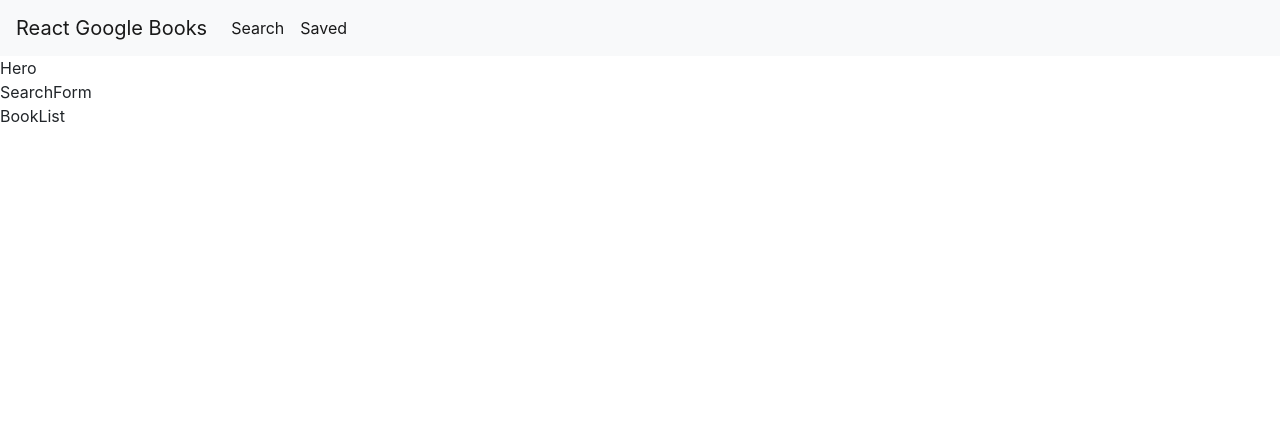
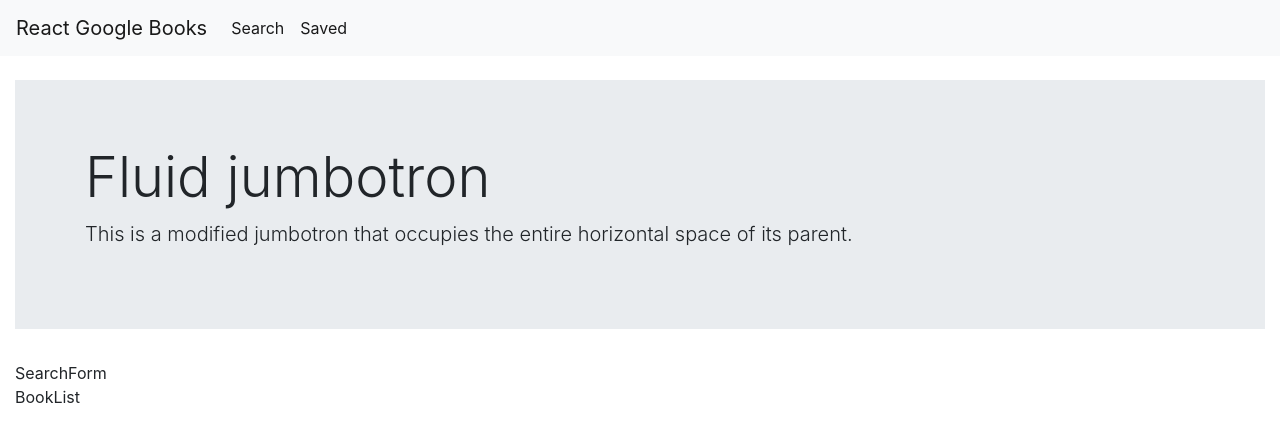
Before and after one commit to d606n6k/google-book-search, a React (Create React App) app in the folder client/: page / in a window 1280 px wide. Shown: the top 442 px of the page. Built offline with nearby package versions, Linux system fonts and the light colour scheme.

Commit message:
added jumbotron to Hero component and also added a Wrapper component

```diff
--- a/client/src/components/Hero/index.js
+++ b/client/src/components/Hero/index.js
@@ -1,5 +1,15 @@
 function Hero() {
-  return <div>Hero</div>;
+  return (
+    <div class="jumbotron jumbotron-fluid">
+      <div class="container">
+        <h1 class="display-4">Fluid jumbotron</h1>
+        <p class="lead">
+          This is a modified jumbotron that occupies the entire horizontal space
+          of its parent.
+        </p>
+      </div>
+    </div>
+  );
 }
 
 export default Hero;
--- a/client/src/components/SearchPage/index.js
+++ b/client/src/components/SearchPage/index.js
@@ -1,14 +1,15 @@
 import BookList from "../BookList";
 import Hero from "../Hero";
 import SearchForm from "../SearchForm";
+import Wrapper from "../Wrapper";
 
 function SearchPage() {
   return (
-    <>
+    <Wrapper>
       <Hero />
       <SearchForm />
       <BookList />
-    </>
+    </Wrapper>
   );
 }
 
--- /dev/null
+++ b/client/src/components/Wrapper.js
@@ -0,0 +1,5 @@
+function Wrapper({ children }) {
+  return <div className="container-fluid mt-4">{children}</div>;
+}
+
+export default Wrapper;
```
